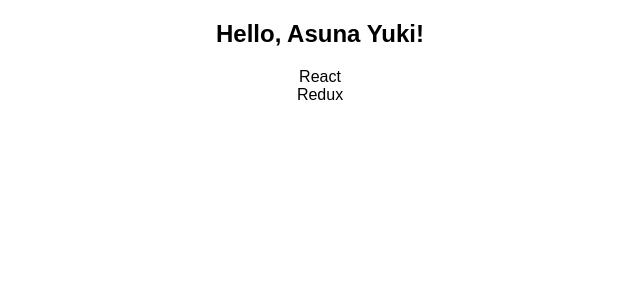
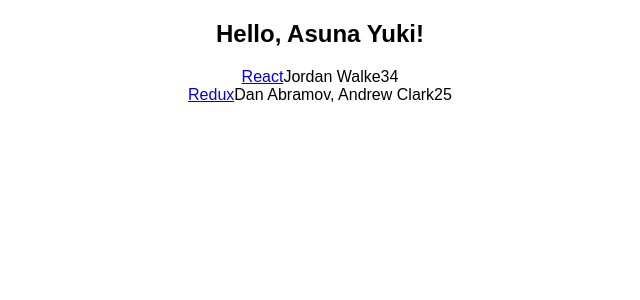
Before and after one commit to hollislau/hacker-news, a React (Create React App) app: page / in a window 1280 px wide. Shown: the top 300 px of the page, without its empty margins (320-960 px from the left). Built offline with nearby package versions, Linux system fonts and the light colour scheme.

Commit message:
Render additional info

```diff
--- a/src/App.js
+++ b/src/App.js
@@ -37,9 +37,18 @@
 
     return (
       <div className="App">
-          <h2>{greetUser(greeting, user)}</h2>
+        <h2>{greetUser(greeting, user)}</h2>
           { list.map(function(item) {
-            return <div>{item.title}</div>;
+            return (
+              <div>
+                <span>
+                  <a href={item.url}>{item.title}</a>
+                </span>
+                <span>{item.author}</span>
+                <span>{item.num_comments}</span>
+                <span>{item.points}</span>
+              </div>
+            );
           })}
       </div>
     );
```
